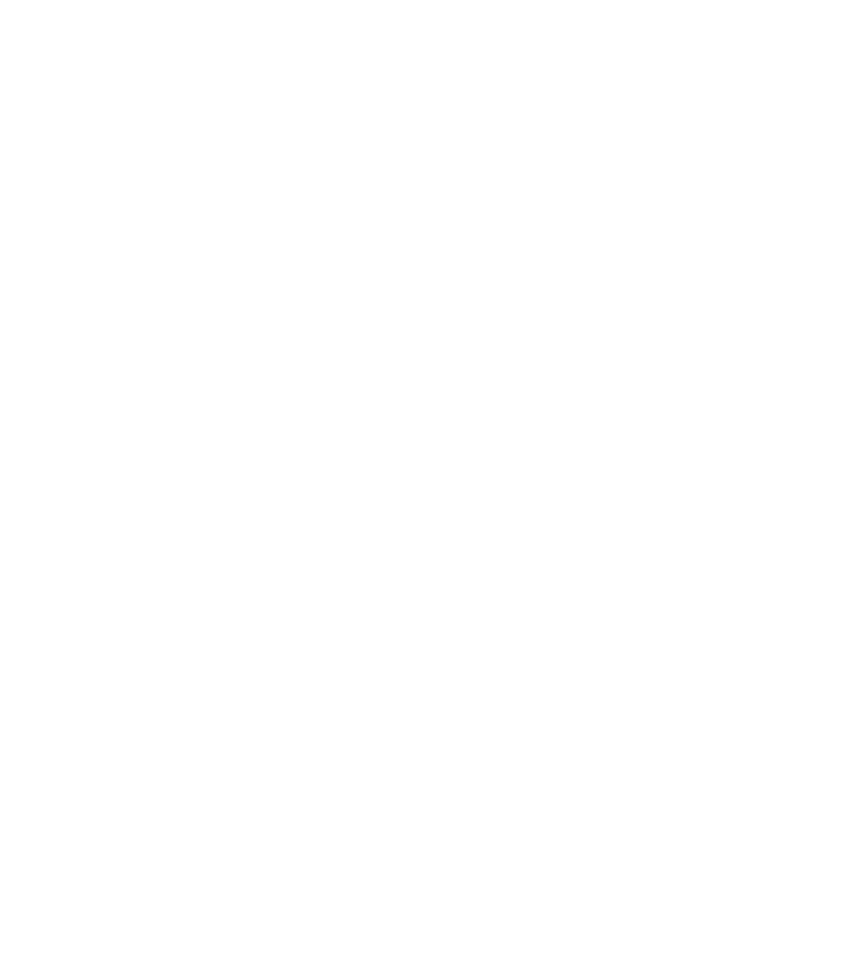
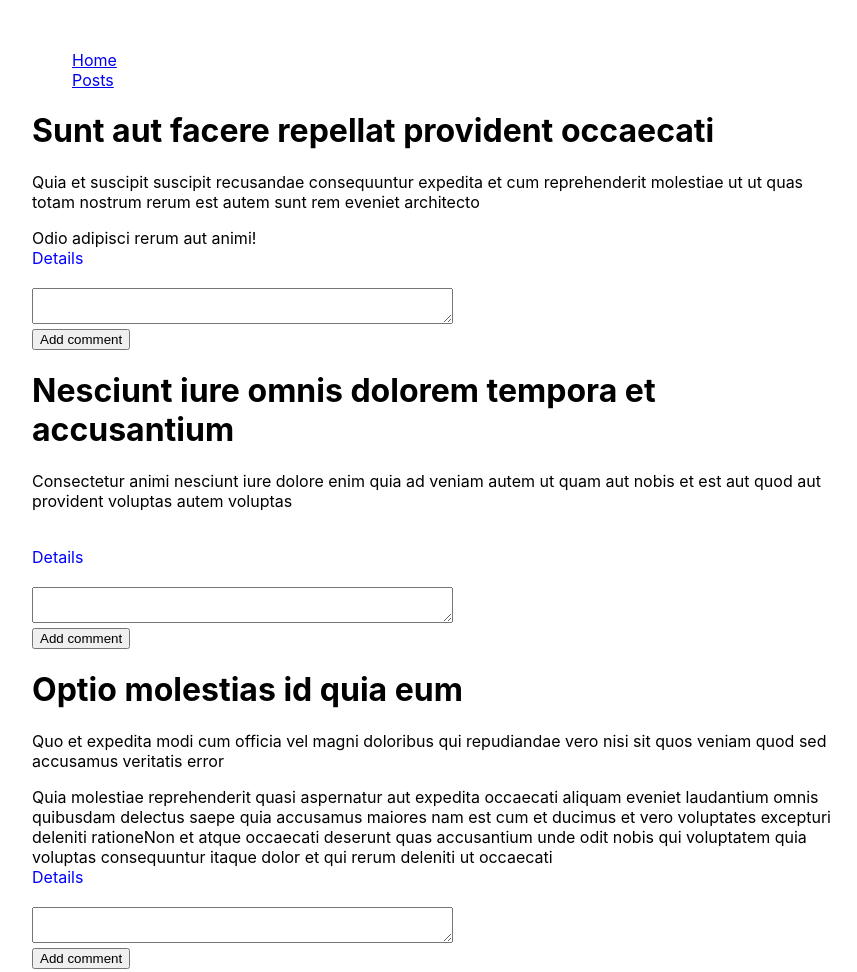
Before and after one commit to KovalenkoSerj/comments_posts_task, a React app in the folder client/: page /latestposts in a window 1280 px wide. Shown: the whole page, without its empty margins (208-1065 px from the left). Before the commit the page ends 800 px from the top, so only its background shows below. Built offline with nearby package versions, Linux system fonts and the light colour scheme; data requests are answered from the project's data file.

Commit message:
added routing

```diff
--- a/client/src/components/App.js
+++ /dev/null
@@ -1,9 +0,0 @@
-import React, { Component } from 'react';
-import Post from './Post'
-
-
-export default class App extends Component {
-  render() {
-    return <Post />
-  }
-}
--- /dev/null
+++ b/client/src/components/CurrentPost.js
@@ -0,0 +1,15 @@
+import React, { Component } from 'react'
+
+export default class Child extends Component {
+	render() {
+		const { title, body } = this.props.location.state
+		return (
+			<div>
+				<h1>{title}</h1>
+				<p>{body}</p>
+				<h3>Comments: </h3>
+				<span>{this.props.location.state.comment.map((comment)=> <p key={comment.id}>{comment.body}</p>)}</span>
+			</div>
+		)
+	}
+}
--- /dev/null
+++ b/client/src/components/Home.js
@@ -0,0 +1,10 @@
+import React from 'react'
+
+
+export const Home = () => {
+	return (
+		<div>
+			<h1>Welcome to home page</h1>
+		</div>
+	)
+}
--- /dev/null
+++ b/client/src/components/Nav.js
@@ -0,0 +1,20 @@
+import React, { Component } from 'react';
+import { NavLink } from 'react-router-dom';
+
+export default class Nav extends Component {
+
+	render() {
+		return (
+			<div>
+				<ul>
+					<li>
+						<NavLink exact activeClassName='active' to='/'>Home</NavLink>
+					</li>
+					<li>
+						<NavLink exact activeClassName='active' to='/latestposts'>Posts</NavLink>
+					</li>
+				</ul>
+			</div>
+		)
+	}
+}
--- a/client/src/components/Post.js
+++ b/client/src/components/Post.js
@@ -1,6 +1,7 @@
-import React, { Component } from 'react'
-import { request_data } from '../redux/actions/actions'
-import { connect } from 'react-redux'
+import React, { Component } from 'react';
+import { request_data } from '../redux/actions/actions';
+import { connect } from 'react-redux';
+import { Link } from 'react-router-dom';
 
 const mapStateToProps = state => {
 	return {
@@ -10,7 +11,7 @@ const mapStateToProps = state => {
 
 export default connect(mapStateToProps, null)(class Post extends Component {
 
-	state ={
+	state = {
 		comment: ''
 	}
 
@@ -28,24 +29,30 @@ export default connect(mapStateToProps, null)(class Post extends Component {
 
 	render() {
 		const { posts } = this.props
-		console.log(this.state.comment)
 		return (
 			<div>
 				{
-					posts.length ? posts.map((post, index) => {
+					posts.length ? posts.map((post) => {
 						return (
 							<div key={post.id}>
 								<h1>{post.title}</h1>
-								<h3>{post.body}</h3>
-								<textarea name="comment" id="" cols="30" rows="10" onChange={this.onHandleChange}></textarea>
-								<button onClick={this.addComment}>Add comment</button>
+								<p>{post.body}</p>
 								{
 									post.comments.map((comment) => {
 										return (
-												<span key={comment.id}>{comment.body}</span>
+											<span key={comment.id}>{comment.body}</span>
 										)
 									})
 								}
+								<br /><Link className="btn"
+									to={{
+										pathname: `/viewpost/post/postId:${post.id}`,
+										state: { title: post.title, body: post.body, comment: post.comments }
+									}}>
+									Details
+								</Link><br /><br />
+								<textarea name="comment" id="" cols="50" rows="" onChange={this.onHandleChange}></textarea><br />
+								<button onClick={this.addComment}>Add comment</button><br />
 							</div>
 						)
 					})
--- a/client/src/index.css
+++ b/client/src/index.css
@@ -1,5 +1,5 @@
 body {
-  margin: 0;
+  margin: 0 ;
   padding: 0;
   font-family: -apple-system, BlinkMacSystemFont, "Segoe UI", "Roboto", "Oxygen",
     "Ubuntu", "Cantarell", "Fira Sans", "Droid Sans", "Helvetica Neue",
@@ -12,3 +12,20 @@ code {
   font-family: source-code-pro, Menlo, Monaco, Consolas, "Courier New",
     monospace;
 }
+
+#root {
+  margin: 50px auto;
+  width: 800px;
+}
+
+
+li {
+  list-style: none;
+}
+
+.btn {
+  list-style: none;
+  text-decoration: none;
+  color: blue ;
+  cursor: pointer;
+}
--- a/client/src/index.js
+++ b/client/src/index.js
@@ -1,18 +1,31 @@
 import React from 'react';
 import ReactDOM from 'react-dom';
 import './index.css';
-import App from './components/App';
 import { Provider } from 'react-redux';
-import {  Router, Route } from 'react-router-dom'
-import  store  from './redux/store'
-import { history } from './utils/history'
+import {  Router, Route, Switch } from 'react-router-dom';
+import Nav from './components/Nav';
+import  store  from './redux/store';
+import { history } from './utils/history';
+import Post from './components/Post';
+import { Home } from './components/Home';
+import  CurrentPost  from './components/CurrentPost';
 
 
 ReactDOM.render(
 	<Provider store={ store }>
-		<Router history={ history }>
-			<Route exact path='/' component={App} />
-		</Router>
+        <Router history={ history }>
+            <>
+                <Nav />
+                    <Switch>
+                        <Route exact path='/' component={ Home } />
+												<Route path='/latestposts' component={ Post }/>
+												<Route path='/viewpost/post/:postId' component={ CurrentPost }/>
+                        <Route render={function () {
+                            return <h1>Page Not Found</h1>
+                        }} />
+                    </Switch>
+            </>
+        </Router>
 	</Provider>,
 	document.getElementById('root')
 );
```
Also changed, not shown: client/src/App.css (+0 -9 lines), 1 other file.
